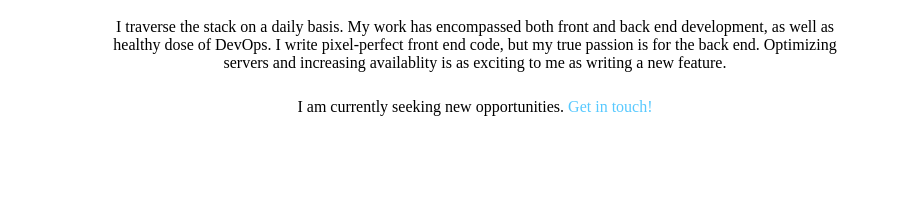
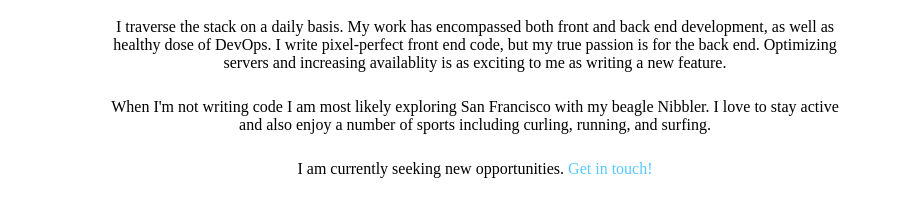
Before and after one commit to cdelauder/homepage, a plain HTML site: page index.html in a window 1280 px wide. Shown: the part 191-408 px from the top of the page, 93-997 px from the left. Drawn offline with nearby package versions, Linux system fonts and the light colour scheme.

Commit message:
add a personal touch

```diff
--- a/index.html
+++ b/index.html
@@ -20,6 +20,7 @@
   <div class="content about">
     <p class="summary">I take ideas and transform them into stable robust platforms. I believe in simplicity, reliability, and efficiency. I favor production-ready over new and shiny.</p>
     <p class="summary">I traverse the stack on a daily basis. My work has encompassed both front and back end development, as well as healthy dose of DevOps. I write pixel-perfect front end code, but my true passion is for the back end. Optimizing servers and increasing availablity is as exciting to me as writing a new feature.</p>
+    <p class="summary">When I'm not writing code I am most likely exploring San Francisco with my beagle Nibbler. I love to stay active and also enjoy a number of sports including curling, running, and surfing.</p>
     <p class="summary">I am currently seeking new opportunities. <a href="mailto:cdelauder@gmail.com" target="blank" class="email-link">Get in touch!</a></p>
   </div>
   <div class="content experience hidden">
```
